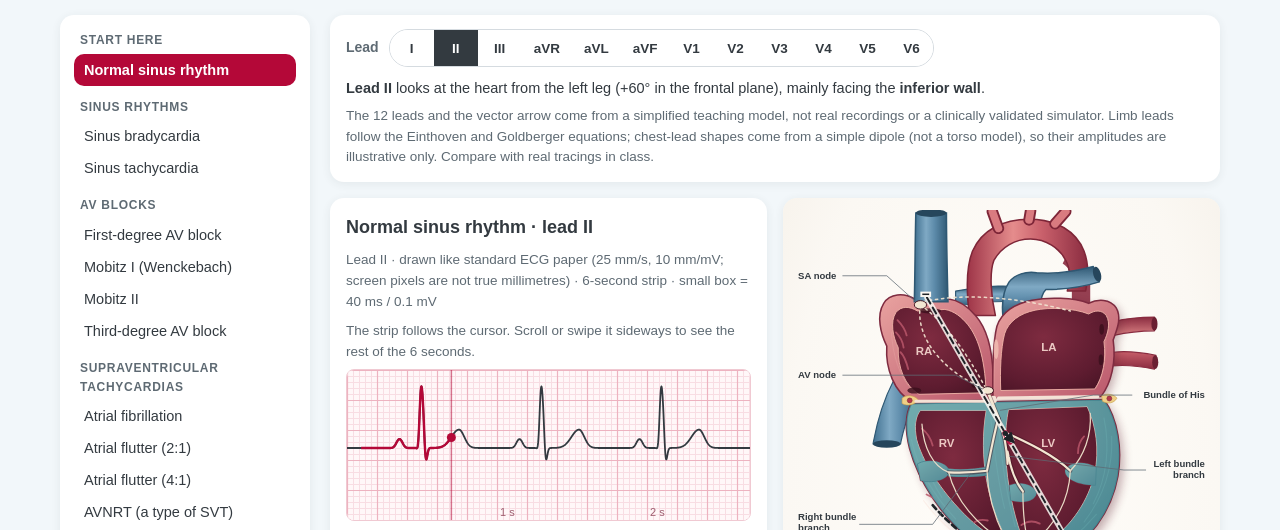
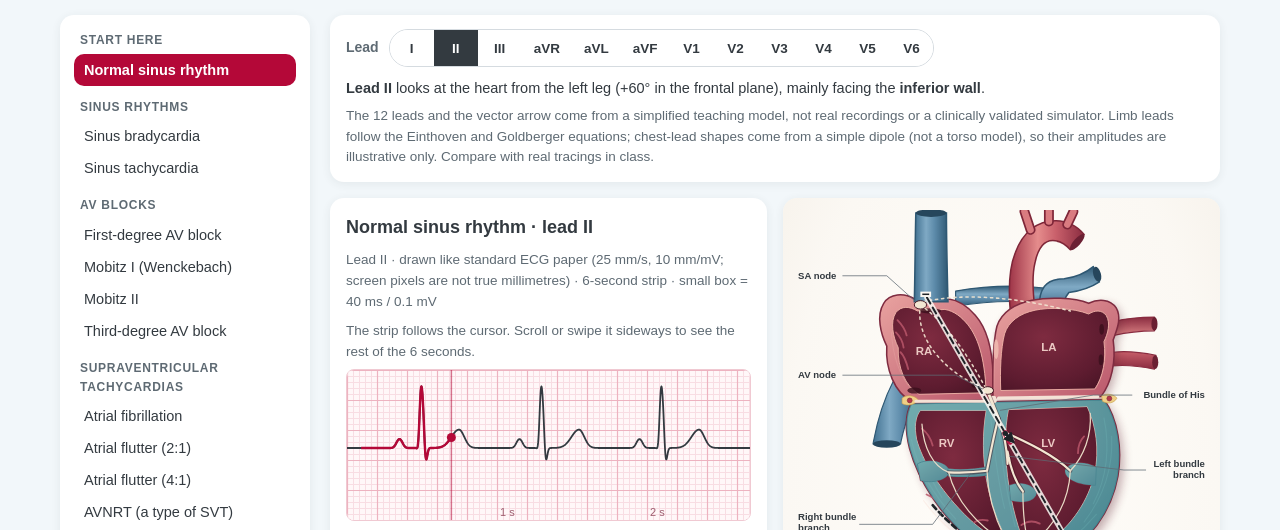
Before and after one commit to AhujaRam/cardio-companion, a plain HTML site: page index.html in a window 1280 px wide. Both pictures are taken after a click on the link "Open the ECG Learner". Shown: the part 216-746 px from the top of the page. Drawn offline with Linux system fonts and the light colour scheme.

Commit message:
Heart: aorta rises from behind the LA; RV wraps the LV in the chest-lead view
- Frontal view: ascending aorta moved to rise from behind the left atrium
  (its root lies just in front of the LA, outside the section); pulmonary
  trunk to its left, right pulmonary artery passing behind the aorta
- Descending aorta removed; arch ends in a cut face; label leader updated
- Axial view: RV redrawn as a crescent whose septal edge follows the LV wall

Co-Authored-By: Claude Opus 5.5 <noreply@anthropic.com>
Claude-Session: https://claude.ai/code/session_0122QBTe8PksRGUBVSMhAa9b

```diff
--- a/index.html
+++ b/index.html
@@ -437,18 +437,18 @@ footer .wrap{display:flex;justify-content:space-between;gap:20px;flex-wrap:wrap}
             <g id="anatomy">
               <!-- vessels behind the cut plane (their roots are hidden behind the heart: outflow tracts lie outside this section) -->
               <g stroke-linejoin="round">
-                <path d="M300,40 C318,48 328,66 326,92 L326,120 L302,120 L302,96 C304,78 300,66 290,60 Z" fill="#8A2C40" opacity=".9"/>
-                <path d="M244,92 C220,88 196,88 150,96 L150,116 C196,108 222,108 246,112 Z" fill="url(#hv-blueV)" stroke="#2F5873" stroke-width="1.5"/>
+                <path d="M266,92 C230,88 196,88 150,96 L150,116 C196,108 230,108 266,112 Z" fill="url(#hv-blueV)" stroke="#2F5873" stroke-width="1.5"/>
                 <!-- inferior vena cava: short stub leaving the inferior right atrium at the lower right heart border, cut at the diaphragm -->
                 <path d="M69,213 L104,206 C98,238 84,262 78,296 L42,296 C48,262 58,234 69,213 Z" fill="url(#hv-blue)" stroke="#2F5873" stroke-width="1.5"/>
                 <ellipse cx="60" cy="296" rx="18" ry="5" fill="#26465C"/>
                 <path d="M356,136 C372,132 388,130 410,130 L410,148 C390,148 374,150 357,154 Z M356,176 C374,174 392,176 412,180 L410,198 C390,194 374,192 354,194 Z" fill="url(#hv-redV)" stroke="#8A2C40" stroke-width="1.5"/>
                 <ellipse cx="410" cy="139" rx="4" ry="9" fill="#6B2033"/><ellipse cx="411" cy="189" rx="4" ry="9" fill="#6B2033"/>
-                <!-- ascending aorta and arch -->
-                <path d="M168,128 C164,96 164,64 172,44 C184,16 212,2 246,2 C282,2 308,18 318,44 C324,60 324,78 320,96 L296,96 C300,80 300,66 294,56 C286,40 268,28 248,28 C228,28 210,38 200,56 C194,72 196,102 202,128 Z" fill="url(#hv-red)" stroke="#7E2638" stroke-width="2"/>
-                <g stroke-linecap="round"><path d="M206,14 L198,-8 M246,3 L248,-9 M280,8 L294,-8" stroke="#7E2638" stroke-width="15"/><path d="M206,14 L198,-8 M246,3 L248,-9 M280,8 L294,-8" stroke="#D97B80" stroke-width="10"/></g>
-                <!-- pulmonary trunk, bifurcating under the arch -->
-                <path d="M212,130 C210,112 212,96 220,84 C228,74 242,70 256,72 C278,74 300,72 330,64 L338,84 C312,92 290,94 268,94 C262,100 260,114 262,130 Z" fill="url(#hv-blueV)" stroke="#2F5873" stroke-width="2"/>
+                <!-- ascending aorta and arch: rises from behind the left atrium (the aortic root, at the LV outflow tract, sits just in front of the LA, outside this section) -->
+                <path d="M222,128 C219,98 220,66 228,46 C238,18 258,4 280,4 C296,4 309,11 318,22 L300,42 C294,35 287,30 277,30 C266,30 258,40 254,58 C250,74 251,102 255,128 Z" fill="url(#hv-red)" stroke="#7E2638" stroke-width="2"/>
+                <ellipse cx="309" cy="32" rx="13.5" ry="4.5" fill="#6B2033" transform="rotate(-48 309 32)"/>
+                <g stroke-linecap="round"><path d="M248,16 L240,-8 M272,5 L272,-9 M296,9 L304,-8" stroke="#7E2638" stroke-width="13"/><path d="M248,16 L240,-8 M272,5 L272,-9 M296,9 L304,-8" stroke="#D97B80" stroke-width="8.5"/></g>
+                <!-- pulmonary trunk, anterior and to the patient's left of the aorta, bifurcating under the arch -->
+                <path d="M260,130 C258,112 260,98 266,90 C272,82 282,80 292,80 C306,78 318,74 330,64 L338,84 C326,92 312,96 298,98 C292,104 290,116 290,130 Z" fill="url(#hv-blueV)" stroke="#2F5873" stroke-width="2"/>
                 <ellipse cx="335" cy="74" rx="5" ry="10" fill="#26465C" transform="rotate(-16 335 74)"/>
               </g>
 
@@ -558,7 +558,7 @@ footer .wrap{display:flex;justify-content:space-between;gap:20px;flex-wrap:wrap}
               <text x="-56" y="432">Purkinje fibres</text>
             </g>
             <g id="anatLabels" font-family="Arial, sans-serif" font-size="12" fill="#5E6A73" pointer-events="none" opacity="0">
-              <g fill="none" stroke="#8B97A1" stroke-width=".9" stroke-dasharray="2 2"><path d="M-28,26 L96,26"/><path d="M-28,302 L44,298"/><path d="M30,262 L112,241"/><path d="M34,352 L104,334 L150,334"/><path d="M440,30 L320,40"/><path d="M376,82 L332,76"/><path d="M379,112 L398,130"/><path d="M405,206 L206,172"/><path d="M379,376 L320,340"/><path d="M343,420 L222,384"/></g>
+              <g fill="none" stroke="#8B97A1" stroke-width=".9" stroke-dasharray="2 2"><path d="M-28,26 L96,26"/><path d="M-28,302 L44,298"/><path d="M30,262 L112,241"/><path d="M34,352 L104,334 L150,334"/><path d="M440,30 L312,24"/><path d="M376,82 L332,76"/><path d="M379,112 L398,130"/><path d="M405,206 L206,172"/><path d="M379,376 L320,340"/><path d="M343,420 L222,384"/></g>
               <text x="-56" y="30">SVC</text><text x="-56" y="306">IVC</text><text x="-56" y="266">Fibrous AV ring</text><text x="-56" y="356">Moderator band</text>
               <g text-anchor="end"><text x="476" y="34">Aorta</text><text x="476" y="86">Pulmonary artery</text><text x="476" y="116">Pulmonary veins</text><text x="476" y="210">Fossa ovalis</text><text x="476" y="380">Papillary muscle</text><text x="476" y="424">Interventricular septum</text></g>
             </g>
@@ -570,8 +570,8 @@ footer .wrap{display:flex;justify-content:space-between;gap:20px;flex-wrap:wrap}
               <radialGradient id="ax-cav" cx=".4" cy=".35" r=".8"><stop offset="0" stop-color="#7E2B40"/><stop offset="1" stop-color="#4A1526"/></radialGradient>
               <linearGradient id="ax-muscle" x1="0" y1="0" x2="1" y2="1"><stop offset="0" stop-color="#E08A88"/><stop offset=".5" stop-color="#C55F68"/><stop offset="1" stop-color="#93364B"/></linearGradient>
               <clipPath id="ax-clip"><circle id="ax-clipC" r="0"/><circle id="ax-clipC2" r="0"/><circle id="ax-clipC3" r="0"/><circle id="ax-clipC4" r="0"/><circle id="ax-clipC5" r="0"/></clipPath>
-              <path id="ax-rvOut" d="M306,212 C288,195 260,187 226,188 C176,190 132,212 116,250 C104,280 116,308 142,318 C164,326 188,318 202,302 C204,270 244,230 306,212 Z"/>
-              <path id="ax-rvCav" d="M294,212 C278,201 254,197 226,199 C182,201 145,220 130,254 C120,280 130,301 149,308 C168,314 186,307 195,294 C198,266 238,232 294,212 Z"/>
+              <path id="ax-rvOut" d="M319.6,233.9 C310,206 268,186 226,188 C176,190 132,212 116,250 C104,280 116,312 146,324 C174,334 202,336 220.4,333 A76,66 0 0 1 319.6,233.9 Z"/>
+              <path id="ax-rvCav" d="M311.7,229.7 C300,207 264,198 226,199 C182,201 145,220 130,254 C120,282 130,306 154,314 C178,322 198,326 213.8,325.9 A76,66 0 0 1 311.7,229.7 Z"/>
               <ellipse id="ax-lvOut" cx="276" cy="288" rx="76" ry="66"/>
               <ellipse id="ax-lvCav" cx="282" cy="292" rx="42" ry="36"/>
               <mask id="ax-mV" maskUnits="userSpaceOnUse" x="-60" y="-10" width="540" height="486">
@@ -598,7 +598,7 @@ footer .wrap{display:flex;justify-content:space-between;gap:20px;flex-wrap:wrap}
             <use href="#ax-rvCav" fill="url(#ax-cav)"/>
             <use href="#ax-lvOut" fill="url(#ax-muscle)" stroke="#7E2B40" stroke-width="2"/>
             <use href="#ax-lvCav" fill="url(#ax-cav)" stroke="#F0B3A8" stroke-width="1"/>
-            <path d="M294,212 C278,201 254,197 226,199 C182,201 145,220 130,254 C120,280 130,301 149,308 C168,314 186,307 195,294" fill="none" stroke="#F0B3A8" stroke-width="1"/>
+            <path d="M311.7,229.7 C300,207 264,198 226,199 C182,201 145,220 130,254 C120,282 130,306 154,314 C178,322 198,326 213.8,325.9" fill="none" stroke="#F0B3A8" stroke-width="1"/>
             <g fill="url(#ax-muscle)" stroke="#7E2B40" stroke-width="1"><circle cx="318" cy="276" r="8"/><circle cx="290" cy="322" r="8"/></g>
             <!-- electrical overlays -->
             <g opacity=".88" mask="url(#ax-mV)">
```
